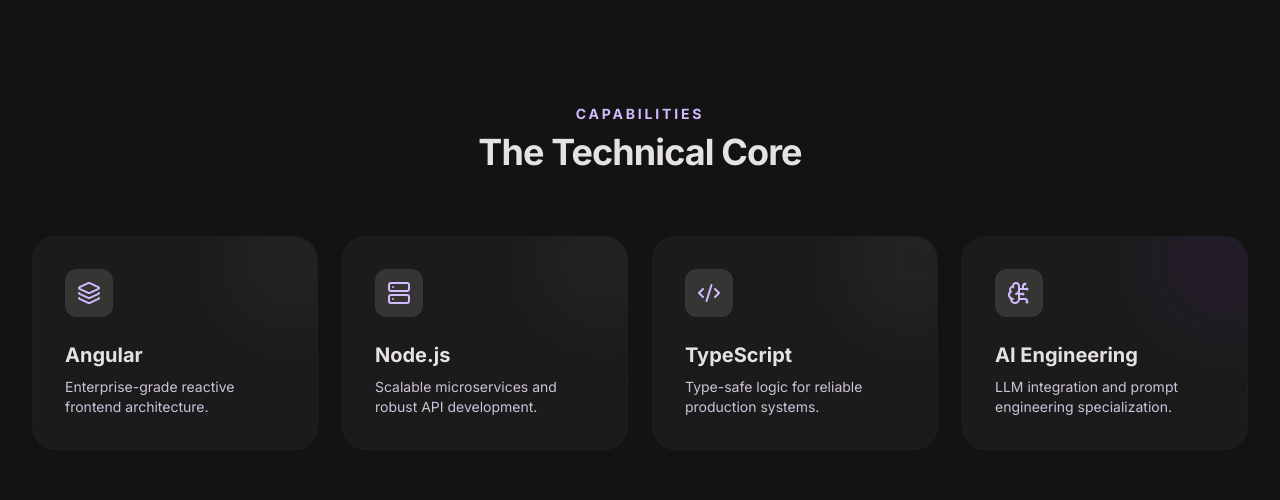
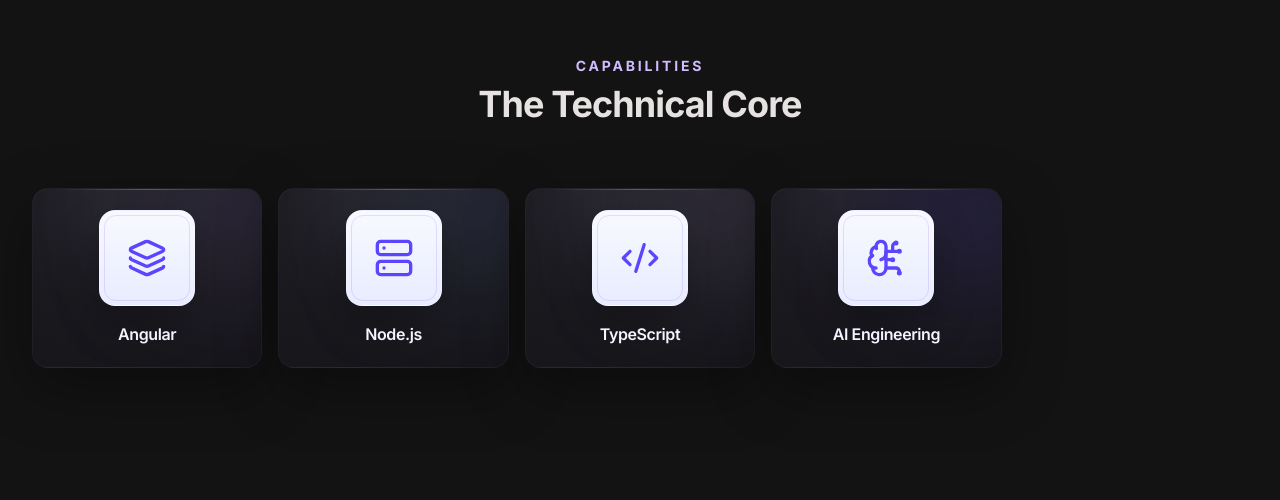
Before and after one commit to ofly153351/portfolio-next, a Next.js app: page /en in a window 1280 px wide. Shown: the part 971-1471 px from the top of the page. Built offline with nearby package versions, Linux system fonts and the light colour scheme; no server answers.

Commit message:
Refine skills cards to center and emphasize technical icons

```diff
--- a/app/components/sections/LandingIntroClient.tsx
+++ b/app/components/sections/LandingIntroClient.tsx
@@ -33,6 +33,7 @@
         const mappedSkills = (content.technical ?? []).map((item) => ({
           title: item.title,
           description: item.description,
+          icon: item.icon,
         }));
         setSkillItems(mappedSkills.length > 0 ? mappedSkills : undefined);
       } catch {
--- a/app/components/sections/SkillsSection.tsx
+++ b/app/components/sections/SkillsSection.tsx
@@ -6,7 +6,12 @@
 import SectionHeading from "../ui/SectionHeading";
 
 const icons = [Layers3, Server, Code2, BrainCircuit];
-const glows = ["bg-[#d2bbff]/5", "bg-[#adc6ff]/5", "bg-[#eaddff]/5", "bg-[#7c3aed]/10"];
+const glows = [
+  "from-[#d2bbff]/25 to-[#7c3aed]/10",
+  "from-[#adc6ff]/25 to-[#0566d9]/10",
+  "from-[#eaddff]/25 to-[#8b5cf6]/10",
+  "from-[#7c3aed]/30 to-[#0566d9]/15",
+];
 
 type SkillsSectionProps = {
   items?: SkillItem[];
@@ -18,29 +23,39 @@
   const items = itemsFromApi && itemsFromApi.length > 0 ? itemsFromApi : translatedItems;
 
   return (
-    <section className="py-32" id="skills">
+    <section className="py-20" id="skills">
       <div data-aos="fade-up">
         <SectionHeading centered eyebrow={t("eyebrow")} title={t("title")} />
       </div>
 
-      <div className="grid grid-cols-1 gap-6 sm:grid-cols-2 lg:grid-cols-4">
+      <div className="grid grid-cols-2 gap-4 sm:grid-cols-3 lg:grid-cols-5">
         {items.map((item, index) => {
           const Icon = icons[index] ?? Code2;
-          const glow = glows[index] ?? "bg-[#d2bbff]/5";
+          const glow = glows[index % glows.length];
 
           return (
             <article
-              key={item.title}
+              key={item.title || String(index)}
               data-aos="zoom-in-up"
               data-aos-delay={index * 80}
-              className="group relative overflow-hidden rounded-3xl border border-[#4a4455]/10 bg-[#1c1b1b] p-8 transition-all duration-500 hover:bg-[#2a2a2a]"
+              className="group relative flex min-h-[180px] flex-col items-center justify-center overflow-hidden rounded-2xl border border-[#4a4455]/20 bg-[radial-gradient(circle_at_30%_0%,#25242c_0%,#1a191e_48%,#151418_100%)] p-5 text-center shadow-[0_20px_60px_rgba(0,0,0,0.35)] transition-all duration-500 hover:-translate-y-1.5 hover:border-[#7c3aed]/35"
             >
-              <div className={`absolute -right-10 -top-10 h-32 w-32 rounded-full blur-2xl transition-all group-hover:opacity-100 ${glow}`} />
-              <div className="mb-6 flex h-12 w-12 items-center justify-center rounded-xl border border-[#4a4455]/20 bg-[#353534]">
-                <Icon className="text-[#d2bbff]" size={24} />
+              <div className={`pointer-events-none absolute -right-14 -top-14 h-40 w-40 rounded-full bg-gradient-to-br blur-3xl transition-transform duration-500 group-hover:scale-110 ${glow}`} />
+              <div className="pointer-events-none absolute inset-x-6 top-0 h-px bg-gradient-to-r from-transparent via-white/25 to-transparent" />
+              <div className="relative z-10 mb-4 flex h-24 w-24 items-center justify-center rounded-2xl border border-white/15 bg-gradient-to-b from-[#f8f9ff] to-[#e8ecff] shadow-[0_18px_42px_rgba(0,0,0,0.26)] transition-transform duration-500 group-hover:scale-105">
+                <div className="absolute inset-1 rounded-xl border border-[#7c3aed]/15" />
+                {item.icon ? (
+                  // eslint-disable-next-line @next/next/no-img-element
+                  <img
+                    alt={`${item.title} icon`}
+                    className="relative z-10 h-14 w-14 object-contain"
+                    src={item.icon}
+                  />
+                ) : (
+                  <Icon className="relative z-10 text-[#5b45ff]" size={40} />
+                )}
               </div>
-              <h4 className="mb-2 text-xl font-bold">{item.title}</h4>
-              <p className="text-sm text-[#ccc3d8]">{item.description}</p>
+              <h4 className="relative z-10 text-base font-semibold tracking-tight text-[#f5f3ff]">{item.title}</h4>
             </article>
           );
         })}
--- a/types/portfolio.ts
+++ b/types/portfolio.ts
@@ -1,6 +1,7 @@
 export type SkillItem = {
   title: string;
   description: string;
+  icon?: string;
 };
 
 export type HeroContent = {
```
